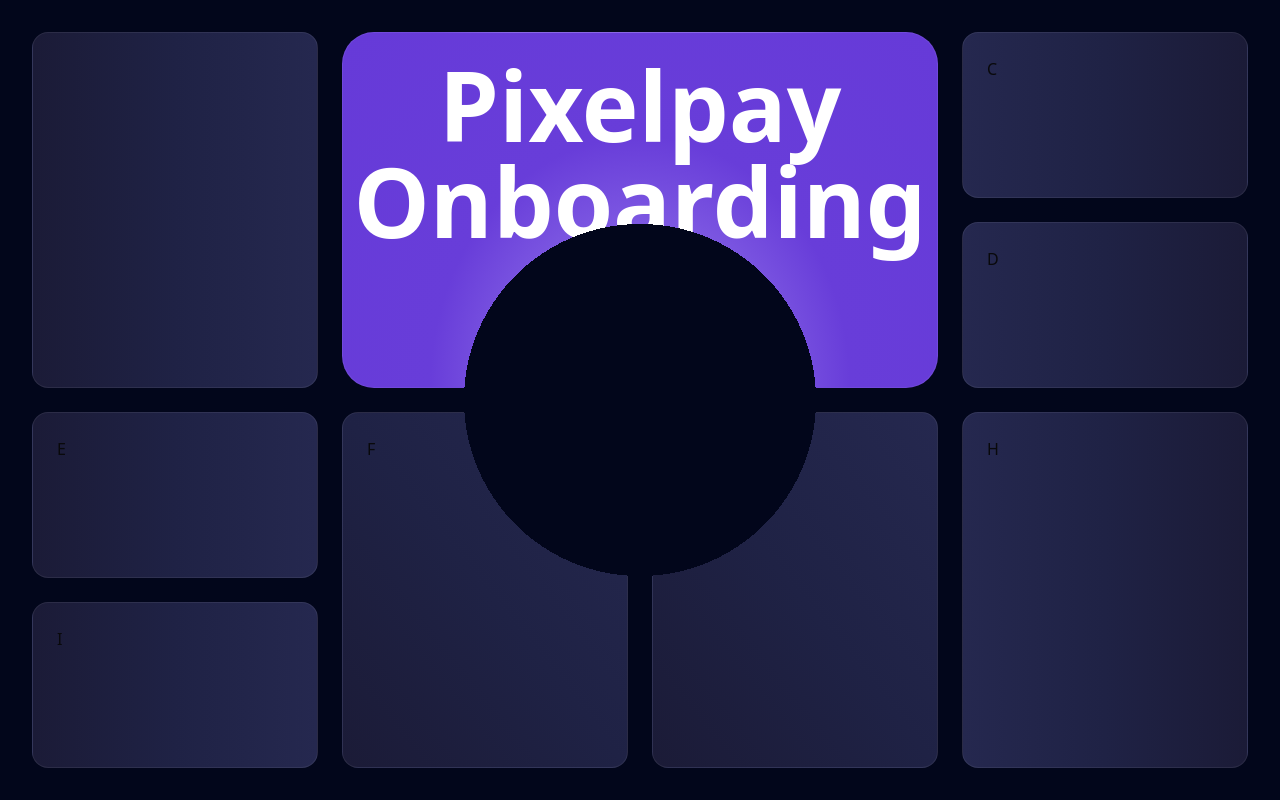
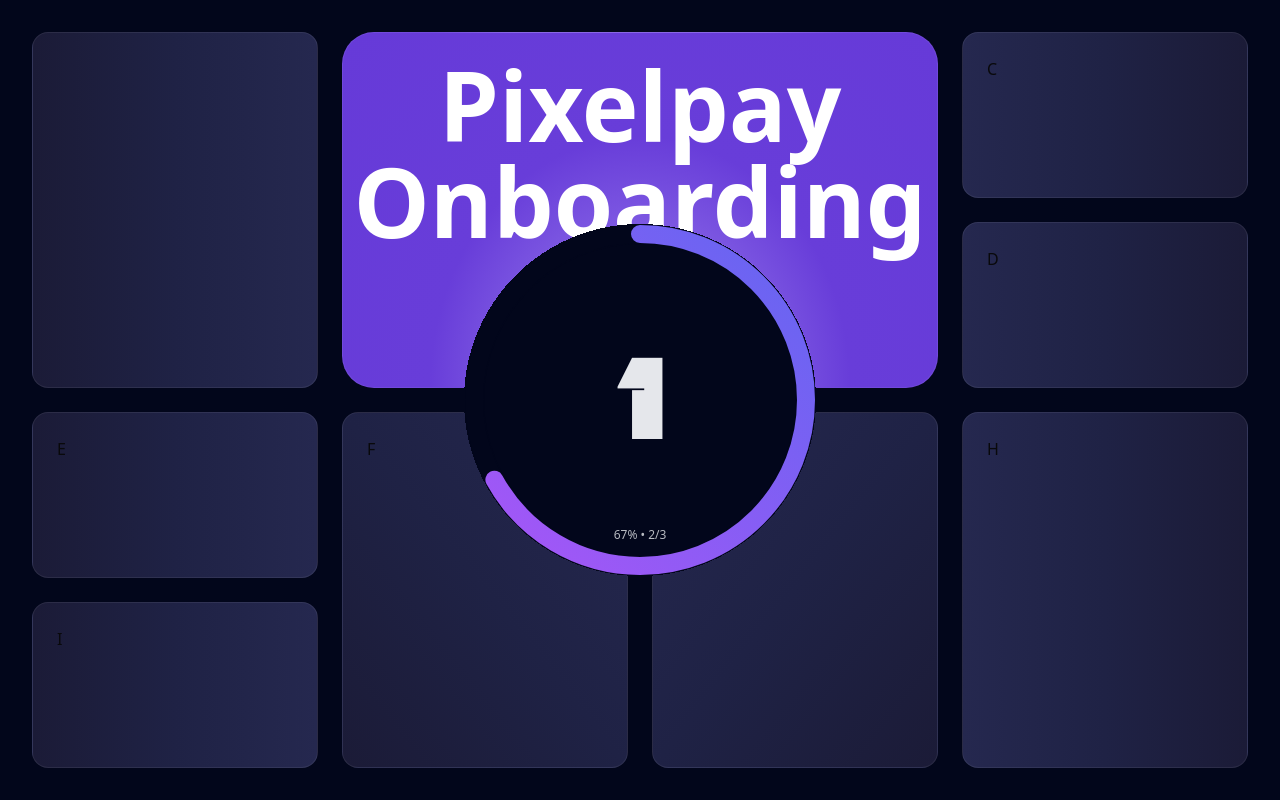
Before and after one commit to antilope63/Onboarding, a Next.js app: page / in a window 1280 px wide. Built offline with nearby package versions, Linux system fonts and the light colour scheme.

Commit message:
progressbar terminer et valider

```diff
--- /dev/null
+++ b/src/app/Tâches/data.ts
@@ -0,0 +1,104 @@
+export type TaskStatus = "todo" | "in-progress" | "done" | "verified";
+
+export interface Task {
+  name: string;
+  description: string;
+  status: TaskStatus;
+}
+export interface Phase {
+  name: string;
+  tasks: Task[];
+}
+
+export const phases: Phase[] = [
+  {
+    name: "Phase 1: Setup",
+    tasks: [
+      {
+        name: "Init project",
+        description: "Créer app Next.js",
+        status: "verified",
+      },
+      {
+        name: "Setup Tailwind",
+        description: "Configurer TailwindCSS",
+        status: "verified",
+      },
+      {
+        name: "GitHub repo",
+        description: "Mettre en place GitHub",
+        status: "done",
+      },
+    ],
+  },
+  {
+    name: "Phase 2: UI",
+    tasks: [
+      {
+        name: "Design mockups",
+        description: "Maquettes Figma",
+        status: "in-progress",
+      },
+      {
+        name: "Navbar component",
+        description: "Créer une navbar responsive",
+        status: "todo",
+      },
+      {
+        name: "Hero section",
+        description: "Construire le hero en Bento grid",
+        status: "todo",
+      },
+    ],
+  },
+  {
+    name: "Phase 3: Features",
+    tasks: [
+      {
+        name: "Progress bar",
+        description: "Connecter avec tasks",
+        status: "todo",
+      },
+      {
+        name: "Auth system",
+        description: "Mettre en place Auth",
+        status: "todo",
+      },
+    ],
+  },
+];
+
+export function getActivePhaseIndex(phases: Phase[]): number | null {
+  for (let i = 0; i < phases.length; i++) {
+    const phase = phases[i];
+    const allDone = phase.tasks.every((t) => t.status === "done");
+    if (!allDone) {
+      return i;
+    }
+  }
+  return null; // toutes les phases sont finies
+}
+export function getPhaseStats(phases: Phase[]) {
+  const activeIndex = getActivePhaseIndex(phases);
+
+  if (activeIndex === null) {
+    return {
+      activeIndex: null,
+      done: 0,
+      total: 0,
+      percent: 100, // tout terminé
+    };
+  }
+
+  const activePhase = phases[activeIndex];
+  const total = activePhase.tasks.length;
+  const done = activePhase.tasks.filter((t) => t.status === "verified").length;
+  const percent = total === 0 ? 0 : Math.round((done / total) * 100);
+
+  return {
+    activeIndex,
+    done,
+    total,
+    percent,
+  };
+}
--- a/src/app/page.tsx
+++ b/src/app/page.tsx
@@ -1,3 +1,7 @@
+"use client";
+
+import { CircularProgress } from "@/components/ui/CircularProgress.tsx";
+
 export default function Home() {
   return (
     <div className="relative min-h-[100svh] bg-[#02061B] overflow-hidden">
@@ -5,7 +9,14 @@ export default function Home() {
       <div className="pointer-events-none absolute inset-0 grid place-items-center z-20">
         {/* léger halo pour le relief du bord */}
         <div className="w-[calc(2*var(--r)+40px)] h-[calc(2*var(--r)+40px)] rounded-full bg-black/60 blur-[24px] opacity-30" />
-        {/* orb centrale (placeholder) */}
+        <CircularProgress
+          strokeWidth={18}
+          size={350}
+          from="#A855F7"
+          to="#6366F1"
+          trackColor="#02061B"
+        />
+
         <div className="w-[calc(2*var(--r))] h-[calc(2*var(--r))] rounded-full bg-gradient-to-br from-[#8b5cf6] to-[#6366f1] opacity-90" />
       </div>
 
@@ -14,7 +25,7 @@ export default function Home() {
         className={[
           "h-[100svh] p-8 z-10",
           // masque radial centré : transparent jusqu'à --r (le trou), opaque au-delà
-          "[--r:clamp(140px,22vmin,260px)]",
+          "[--r:clamp(140px,22vmin,190px)]",
           "[mask-image:radial-gradient(circle_at_center,transparent_var(--r),#000_var(--r))]",
           "[-webkit-mask-image:radial-gradient(circle_at_center,transparent_var(--r),#000_var(--r))]",
           "[mask-repeat:no-repeat] [mask-position:center] [mask-size:100%_100%]",
@@ -52,7 +63,7 @@ export default function Home() {
           </div>
 
           {/* G - Keyword enhancer */}
-          <div className="bg-[#7D5AE0] rounded-2xl p-6 lg:col-span-3 lg:row-span-2 border border-white/7 bg-linear-to-tr from-[#1B1B37] via-[#1F2245] to-[#25284F]">
+          <div className="bg-[#7D5AE0] rounded-2xl p-6 lg:col-span-3 lg:row-span-2 border border-white/7 bg-linear-to-tl from-[#1B1B37] via-[#1F2245] to-[#25284F]">
             G
           </div>
 
--- /dev/null
+++ b/src/components/ui/CircularProgress.tsx.tsx
@@ -0,0 +1,116 @@
+// components/ui/CircularProgress.tsx
+"use client";
+import { nullBrand } from "@/lib/font";
+import { useId } from "react";
+// ⚠️ Garde ce chemin identique à ton projet (les accents peuvent poser souci selon la config)
+import { getPhaseStats, phases } from "@/app/Tâches/data";
+
+type Props = {
+  /** taille en px (diamètre) */
+  size?: number;
+  /** épaisseur de l’anneau en px */
+  strokeWidth?: number;
+  /** couleur du track (anneau de fond) */
+  trackColor?: string;
+  /** gradient du progress (début → fin) */
+  from?: string;
+  to?: string;
+  /** couleur du texte */
+  labelColor?: string;
+};
+
+export function CircularProgress({
+  size = 220,
+  strokeWidth = 18,
+  trackColor = "rgba(255,255,255,0.08)", // track discret par défaut
+  from = "#8B5CF6",
+  to = "#6D28D9",
+  labelColor = "#E5E7EB",
+}: Props) {
+  const id = useId();
+
+  // ---- Récup des stats depuis tes données ---------------------------------
+  const { activeIndex, done, total, percent } = getPhaseStats(phases);
+
+  // Numéro de phase à afficher au centre
+  const phaseNumber = activeIndex !== null ? activeIndex + 1 : phases.length;
+
+  // ---- Géométrie du cercle -------------------------------------------------
+  const r = (size - strokeWidth) / 2; // rayon utile
+  const c = 2 * Math.PI * r; // circonférence
+  const dash = (percent / 100) * c; // portion peinte
+  const gap = c - dash; // portion restante
+
+  return (
+    <div
+      className="relative inline-grid place-items-center"
+      style={{ width: size, height: size }}
+    >
+      <svg
+        width={size}
+        height={size}
+        viewBox={`0 0 ${size} ${size}`}
+        className="block"
+      >
+        <defs>
+          <linearGradient id={`grad-${id}`} x1="0%" y1="0%" x2="100%" y2="100%">
+            <stop offset="0%" stopColor={from} />
+            <stop offset="100%" stopColor={to} />
+          </linearGradient>
+        </defs>
+
+        {/* Track (anneau de fond) */}
+        <circle
+          cx={size / 2}
+          cy={size / 2}
+          r={r}
+          stroke={trackColor}
+          strokeWidth={strokeWidth}
+          fill="none"
+          strokeLinecap="round"
+        />
+
+        {/* Progress (anneau coloré) */}
+        <circle
+          cx={size / 2}
+          cy={size / 2}
+          r={r}
+          stroke={`url(#grad-${id})`}
+          strokeWidth={strokeWidth}
+          fill="none"
+          strokeLinecap="round"
+          transform={`rotate(-90 ${size / 2} ${size / 2})`} // démarrer en haut
+          strokeDasharray={`${dash} ${gap}`}
+        />
+
+        {/* Disque intérieur (fond) */}
+        <circle
+          cx={size / 2}
+          cy={size / 2}
+          r={r - strokeWidth / 2 - 1} // -1px pour éviter tout liseré
+          fill="#02061B"
+        />
+      </svg>
+
+      {/* Numéro de phase au centre */}
+      <div
+        className={`${nullBrand.className} absolute inset-0 grid place-items-center select-none`}
+        style={{
+          color: labelColor,
+          fontSize: Math.round(size * 0.33),
+          lineHeight: 1, // supprime le leading
+        }}
+      >
+        <span className="block translate-y-[-1px]">{phaseNumber}</span>
+      </div>
+
+      {/* Pourcentage en bas, petit */}
+      <div
+        className="absolute left-1/2 -translate-x-1/2 bottom-8 text-xs font-medium select-none"
+        style={{ color: "rgba(229,231,235,0.8)" }}
+      >
+        {percent}% • {done}/{total}
+      </div>
+    </div>
+  );
+}
--- a/src/components/ui/animated-circular-progress-bar.tsx
+++ /dev/null
@@ -1,108 +0,0 @@
-import { cn } from "@/lib/utils";
-
-interface AnimatedCircularProgressBarProps {
-  max?: number;
-  min?: number;
-  value: number;
-  gaugePrimaryColor: string;
-  gaugeSecondaryColor: string;
-  className?: string;
-}
-
-export function AnimatedCircularProgressBar({
-  max = 100,
-  min = 0,
-  value = 0,
-  gaugePrimaryColor,
-  gaugeSecondaryColor,
-  className,
-}: AnimatedCircularProgressBarProps) {
-  const circumference = 2 * Math.PI * 45;
-  const percentPx = circumference / 100;
-  const currentPercent = Math.round(((value - min) / (max - min)) * 100);
-
-  return (
-    <div
-      className={cn("relative size-40 text-2xl font-semibold", className)}
-      style={
-        {
-          "--circle-size": "100px",
-          "--circumference": circumference,
-          "--percent-to-px": `${percentPx}px`,
-          "--gap-percent": "5",
-          "--offset-factor": "0",
-          "--transition-length": "1s",
-          "--transition-step": "200ms",
-          "--delay": "0s",
-          "--percent-to-deg": "3.6deg",
-          transform: "translateZ(0)",
-        } as React.CSSProperties
-      }
-    >
-      <svg
-        fill="none"
-        className="size-full"
-        strokeWidth="2"
-        viewBox="0 0 100 100"
-      >
-        {currentPercent <= 90 && currentPercent >= 0 && (
-          <circle
-            cx="50"
-            cy="50"
-            r="45"
-            strokeWidth="10"
-            strokeDashoffset="0"
-            strokeLinecap="round"
-            strokeLinejoin="round"
-            className="opacity-100"
-            style={
-              {
-                stroke: gaugeSecondaryColor,
-                "--stroke-percent": 90 - currentPercent,
-                "--offset-factor-secondary": "calc(1 - var(--offset-factor))",
-                strokeDasharray:
-                  "calc(var(--stroke-percent) * var(--percent-to-px)) var(--circumference)",
-                transform:
-                  "rotate(calc(1turn - 90deg - (var(--gap-percent) * var(--percent-to-deg) * var(--offset-factor-secondary)))) scaleY(-1)",
-                transition: "all var(--transition-length) ease var(--delay)",
-                transformOrigin:
-                  "calc(var(--circle-size) / 2) calc(var(--circle-size) / 2)",
-              } as React.CSSProperties
-            }
-          />
-        )}
-        <circle
-          cx="50"
-          cy="50"
-          r="45"
-          strokeWidth="10"
-          strokeDashoffset="0"
-          strokeLinecap="round"
-          strokeLinejoin="round"
-          className="opacity-100"
-          style={
-            {
-              stroke: gaugePrimaryColor,
-              "--stroke-percent": currentPercent,
-              strokeDasharray:
-                "calc(var(--stroke-percent) * var(--percent-to-px)) var(--circumference)",
-              transition:
-                "var(--transition-length) ease var(--delay),stroke var(--transition-length) ease var(--delay)",
-              transitionProperty: "stroke-dasharray,transform",
-              transform:
-                "rotate(calc(-90deg + var(--gap-percent) * var(--offset-factor) * var(--percent-to-deg)))",
-              transformOrigin:
-                "calc(var(--circle-size) / 2) calc(var(--circle-size) / 2)",
-            } as React.CSSProperties
-          }
-        />
-      </svg>
-      <span
-        data-current-value={currentPercent}
-        className="animate-in fade-in absolute inset-0 m-auto size-fit delay-[var(--delay)] duration-[var(--transition-length)] ease-linear"
-      >
-        {currentPercent}
-      </span>
-    </div>
-  );
-}
--- /dev/null
+++ b/src/lib/font.ts
@@ -0,0 +1,11 @@
+import localFont from "next/font/local";
+
+export const nullBrand = localFont({
+  src: [
+    {
+      path: "../../public/fonts/Null-Normal.ttf",
+      weight: "400",
+      style: "normal",
+    },
+  ],
+});
```
Also changed, not shown: public/fonts/Null-Normal.ttf (added).
